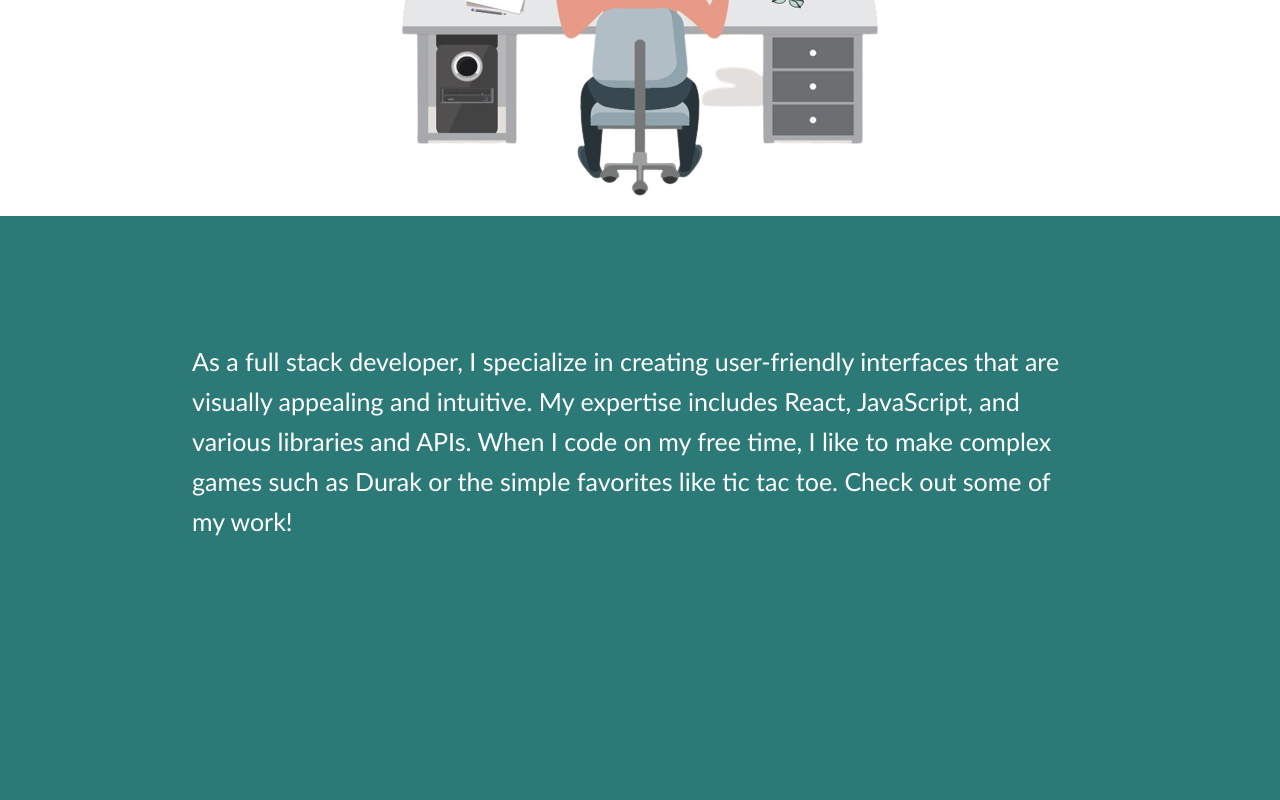
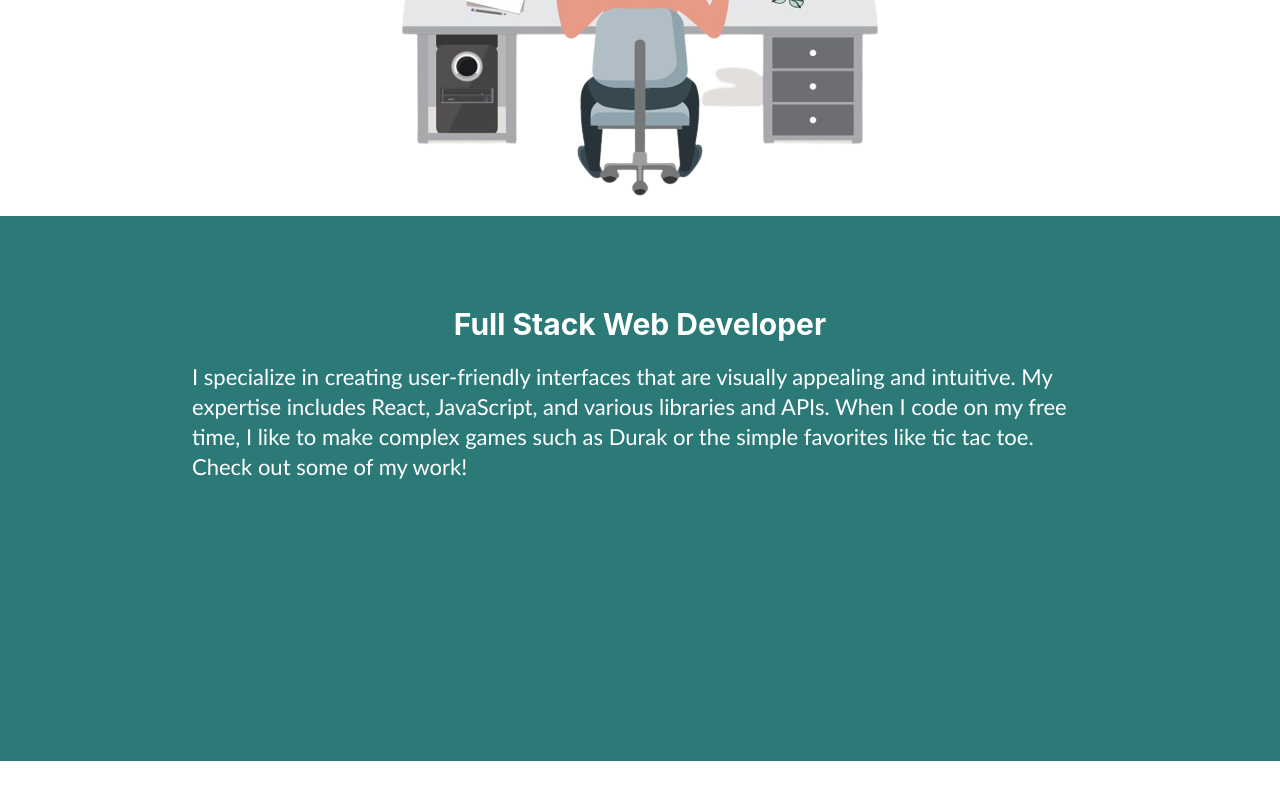
Before and after one commit to lukalicheli/portfolio, a React (Create React App) app in the folder portfolio/: page / in a window 1280 px wide. Shown: the part 392-1192 px from the top of the page. After the commit the page ends 1153 px from the top, so only its background shows below. Built offline with nearby package versions, Linux system fonts and the light colour scheme.

Commit message:
Fixed the marigns, font-size, padding, and line-height on the about me section

```diff
--- a/portfolio/src/components/about/About.css
+++ b/portfolio/src/components/about/About.css
@@ -1,17 +1,25 @@
 .about-container {
     display: flex;
     background-color: #2B7A78;
-    height: 600px;
+    height: 475px;
     width: 100%;
-    justify-content: center;
-
+    align-items: center;
+    flex-direction: column;
+    padding-top: 70px;
 }
 
-.about-me-text {
-    padding-top: 100px;
+.about-me-text.description {
+    margin: 0;
     color: white;
-    font-size: 25px;
+    font-size: 22px;
     width: 70%;
-    line-height: 40px;
+    line-height: 30px;
     font-family: 'Gill Sans', 'Gill Sans MT', Calibri, 'Trebuchet MS', sans-serif;
 }
+
+.about-me-text.title {
+    font-size: 30px;
+    color: white;
+    display: flex;
+    justify-content: center;
+}
--- a/portfolio/src/components/about/About.js
+++ b/portfolio/src/components/about/About.js
@@ -4,8 +4,9 @@ import "./About.css";
 function About() {
   return (
     <div className="about-container">
-      <p className="about-me-text">
-        As a full stack developer, I specialize in creating user-friendly
+      <h1 className="about-me-text title">Full Stack Web Developer</h1>
+      <p className="about-me-text description">
+       I specialize in creating user-friendly
         interfaces that are visually appealing and intuitive. My expertise
         includes React, JavaScript, and various libraries and APIs. When I code
         on my free time, I like to make complex games such as Durak or the
```
